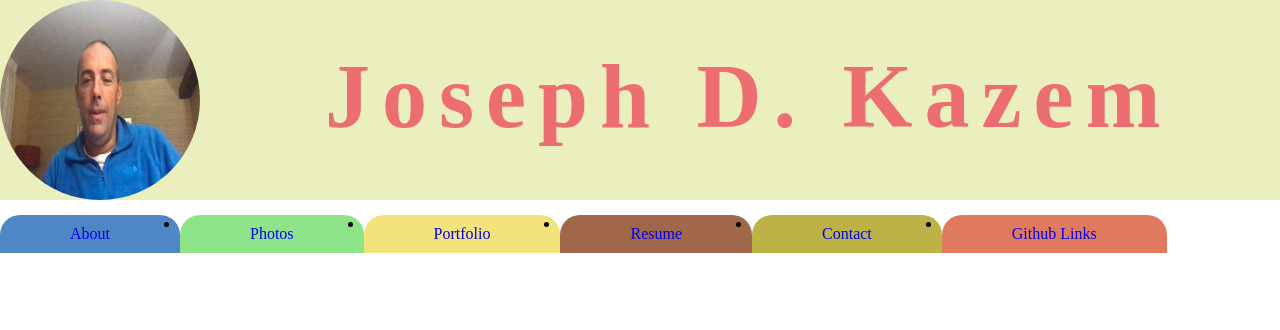
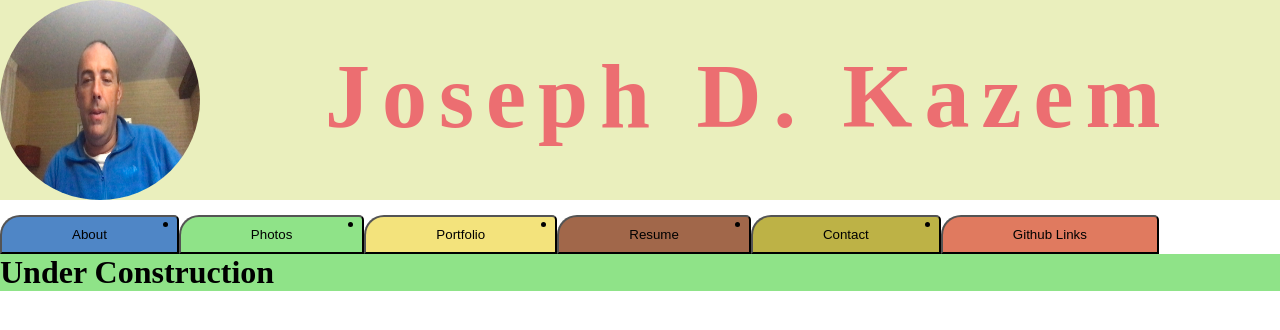
Before and after one commit to joekazem/www.josephkazem.com, a plain HTML site: page index.html in a window 1280 px wide. Drawn offline with Linux system fonts and the light colour scheme; a web font is replaced by a local one.

Commit message:
added tabs and buttons

```diff
--- a/index.html
+++ b/index.html
@@ -5,10 +5,14 @@
     <meta charset="UTF-8">
     <meta name="viewport" content="width=device-width, initial-scale=1.0">
     <title>Joseph Kazem Site</title>
-    <link rel="stylesheet" href="https://fonts.googleapis.com/css?family=BOEING">
+    <!-- <link rel="stylesheet" href="https://fonts.googleapis.com/css?family=BOEING"> -->
     <link rel="stylesheet" href="./style.css">
 </head>
-<header>
+
+
+
+<body>
+    <header class="container">
 
         <div class="header">
             <img class="image" src="./Photo on 11-10-19 at 5.39 PM.jpg">
@@ -17,27 +21,31 @@
             </div>
         </div>
     </header>
-<nav>
-    <div class="container">
+    <div class="buttonContainer container">
         <ul class="tabs group">
-            <li ><a class="active" href="#About">About</a></li>
-            <li><a class="photo"  href="#Photos">Photos</a></li>
-            <li><a class="port" href="#Portfolio">Portfolio</a></li>
-            <li><a class="resume" href="#Resume">Resume</a></li>
-            <li><a class="contact" href="#Contact">Contact</a></li>
-            <li><a class="git" href="#Github Links">Github Links</a></li>
+            <li><button id="about" class="active tabButton" >About</button> </button></li>
+            <li><button id="photos" class="photo tabButton" >Photos</button></li>
+            <li><button id="portfolio" class="port tabButton" >Portfolio</button></li>
+            <li><button id="resumes" class="resume tabButton" >Resume</button></li>
+            <li><button id="contactPage" class="contact tabButton" >Contact</button></li>
+            <li><button id="gitHub" class="git tabButton" >Github Links</button></li>
         </ul>
-
     </div>
 
-
-</nav>
-
-<body>
+    <div class="container tabContent"><h1>Under Construction</h1></div>
+    <div class="tabContent hidden">photos: Contant</div>
+        <div class="tabContent hidden">portfolio: Contant</div>
+        <div class="tabContent hidden">resume: Contant</div>
+        <div class="tabsContent hidden">contact: Contant</div>
+        <div class="tabContent hidden">github: Contant</div>
 
 
 
 
+
+
+
+    <script src="./script.js"></script>
 </body>
 
 </html>
--- /dev/null
+++ b/script.js
@@ -0,0 +1,17 @@
+var tabPanel = document.querySelectorAll(".tabContent");
+var buttons = document.querySelectorAll(".tabButton");
+for (var i = 0; i < buttons.length; i++) {
+
+    buttons[i].addEventListener("click", function () {
+        tabPanel.forEach(btn => {
+            btn.classList.add("hidden")
+
+            if (this.getAttribute("id") === "photos") {
+                tabPanel[1].classList.remove("hidden")
+                console.log("if triggered")
+            }
+        })
+
+
+    })
+}
--- a/style.css
+++ b/style.css
@@ -1,4 +1,4 @@
-*{
+* {
    margin: 0;
    padding: 0;
    box-sizing: border-box;
@@ -28,32 +28,29 @@
     font-weight: 500;
     letter-spacing: 12px;
     text-shadow: 14px;
-    animation-name: bounce;
+
 
 }
-@keyframes bounce {
-    { transform: translate: (100%);
-    }
-}
+
 .tabs li {
     float: left;
     position: relative;
 
 }
-.tabs a {
+.tabs button {
     float: left;
     padding: 10px 70px;
     text-decoration: none;
 
     -webkit-border-top-left-radius: 20px;
-  -webkit-border-top-right-radius: 2px;
+  -webkit-border-top-right-radius: 5px;
   -moz-border-radius-topleft: 20px;
-  -moz-border-radius-topright: 20px;
+  -moz-border-radius-topright: 5px;
   border-top-left-radius: 20px;
-  border-top-right-radius: 20px;
+  border-top-right-radius: 5px;
 
 }
-.tabs .active a {
+.tabs .active button {
 z-index: 3;
 }
 .photo {
@@ -74,3 +71,25 @@ z-index: 3;
 .git {
     background-color: #E07A5F;
 }
+
+.hidden {
+display: none;
+}
+body {
+    display: flex;
+    height: 100%;
+    flex-direction: column;
+    min-height: 100%;
+
+
+}
+body .container {
+    display: flex;
+    flex-direction: column;
+
+    }
+body .tabContent {
+    background-color: #8FE388;
+    height: 100%;
+    flex: 1;
+}
```
Also changed, not shown: 1 other file. Lines whose indentation alone changed are shown as unchanged.
